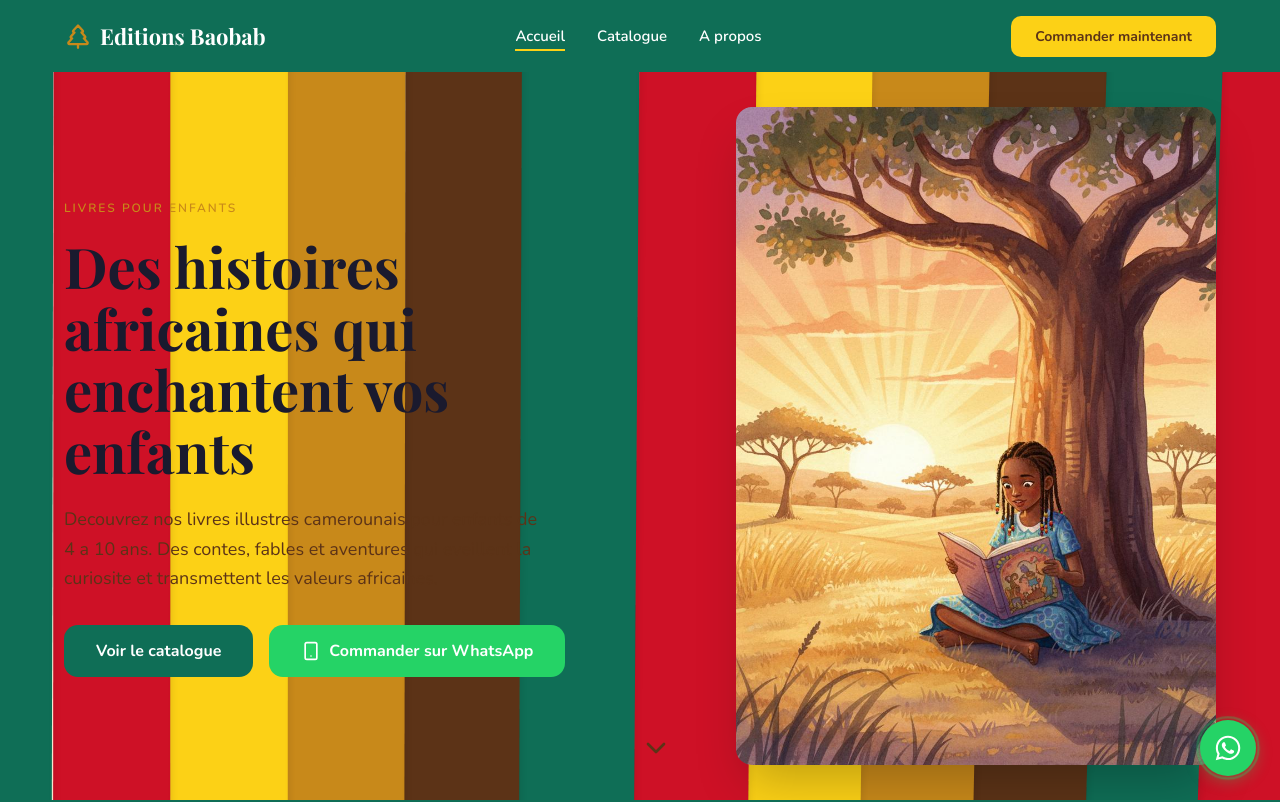
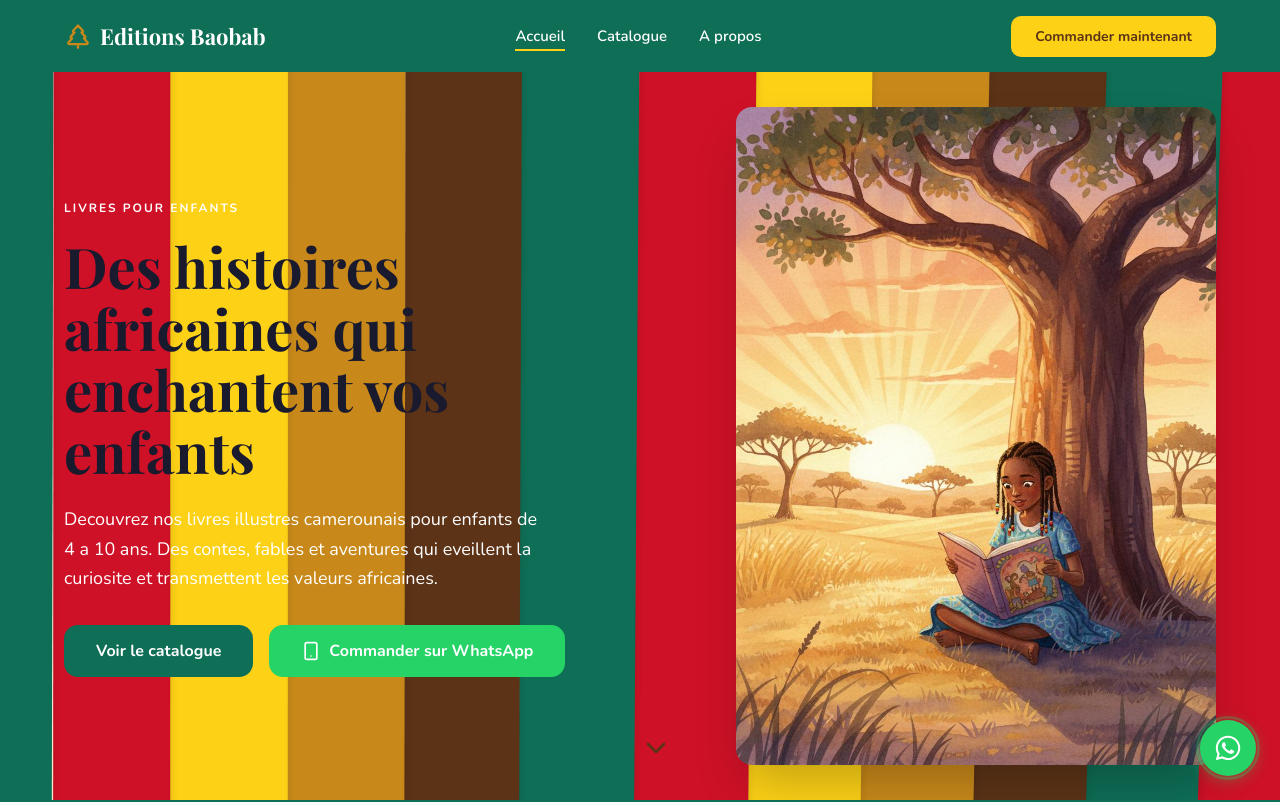
Before and after one commit to brayano-ux/maison-dedition, a React (Vite) app: page / in a window 1280 px wide. Shown: the top 802 px of the page. Built offline with nearby package versions, Linux system fonts and the light colour scheme.

Commit message:
changement de couleur

```diff
--- a/src/components/BookCard.tsx
+++ b/src/components/BookCard.tsx
@@ -33,9 +33,8 @@ export default function BookCard({ book, index = 0 }: BookCardProps) {
         />
         {/* Badge */}
         <span
-          className={`absolute top-3 left-3 font-body text-[11px] font-bold uppercase px-3 py-1 rounded-full text-white ${
-            book.badge === 'Best-seller' ? 'bg-[#C8891A]' : 'bg-[#CE1126]'
-          }`}
+          className={`absolute top-3 left-3 font-body text-[11px] font-bold uppercase px-3 py-1 rounded-full text-white ${book.badge === 'Best-seller' ? 'bg-[#C8891A]' : 'bg-[#CE1126]'
+            }`}
         >
           {book.badge}
         </span>
--- a/src/pages/Home.tsx
+++ b/src/pages/Home.tsx
@@ -78,13 +78,13 @@ export default function Home() {
               animate={{ opacity: 1, y: 0 }}
               transition={{ duration: 0.8, delay: 0.5 }}
             >
-              <span className="font-body text-[12px] font-semibold uppercase tracking-[2px] text-[#C8891A]">
+              <span className="font-body text-[12px] font-bold uppercase tracking-[2px] text-white">
                 LIVRES POUR ENFANTS
               </span>
               <h1 className="font-heading text-[40px] sm:text-[52px] lg:text-[56px] font-bold text-dark leading-[1.1] mt-4">
                 Des histoires africaines qui enchantent vos enfants
               </h1>
-              <p className="font-body text-[18px] text-brown leading-relaxed mt-6 max-w-[480px]">
+              <p className="font-body text-[18px] text-white leading-relaxed mt-6 max-w-[480px]">
                 Decouvrez nos livres illustres camerounais pour enfants de 4 a 10 ans. Des contes, fables et aventures qui eveillent la curiosite et transmettent les valeurs africaines.
               </p>
               <div className="flex flex-col sm:flex-row gap-4 mt-8">
```
